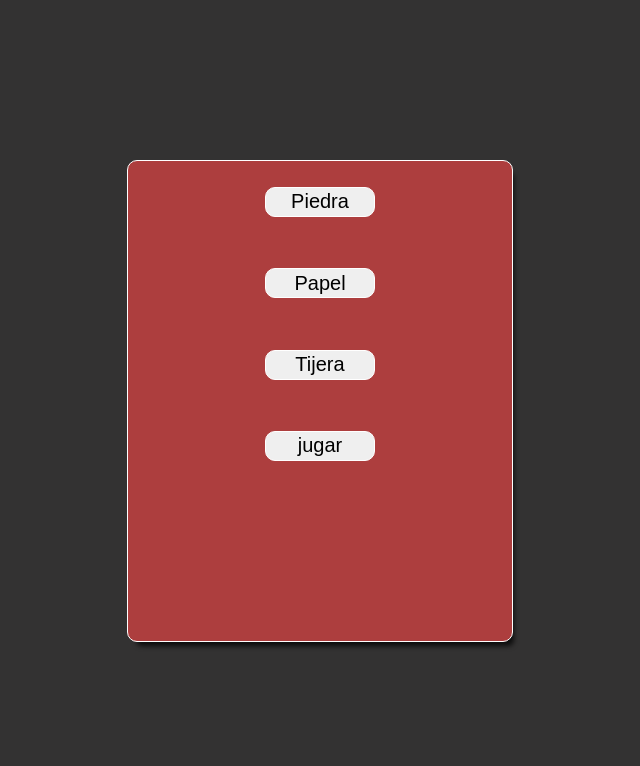
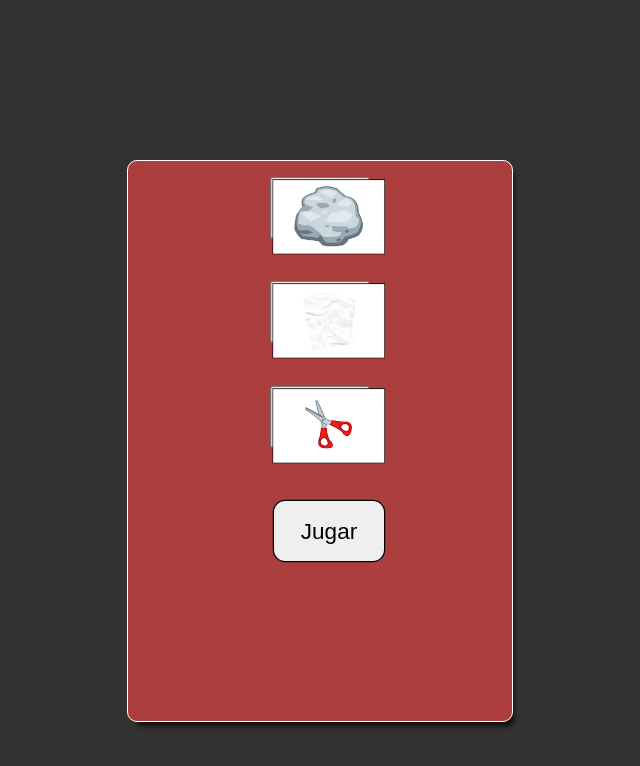
Before and after one commit to Pepi007/PiedraPapelOTijera, a plain HTML site: page index.html in a window 1280 px wide. Shown: the whole page, without its empty margins (320-960 px from the left). Drawn offline with Linux system fonts and the light colour scheme.

Commit message:
actualizacion imagenes

```diff
--- a/index.html
+++ b/index.html
@@ -13,10 +13,16 @@
 </head>
 <body>
     <div class="card">
-        <button type="submit" id="piedra">Piedra</button>
-        <button type="submit" id="papel">Papel</button>
-        <button type="submit" id="tijera">Tijera</button>
-        <button type="submit" id="jugar">jugar</button>
+        <button type="submit" id="piedra">
+            <img src="piedra.png" alt="">
+        </button>
+        <button type="submit" id="papel">
+            <img src="papel.png" alt="">
+        </button>
+        <button type="submit" id="tijera">
+            <img src="tijera.png" alt="">
+        </button>
+        <button type="submit" id="jugar">Jugar</button>
 
         <div id="eleccionUsuario"></div>
         <div id="resultado"></div>
@@ -27,6 +33,7 @@
 
 
 
+
     <script src="app.js"></script>
 </body>
 </html>
--- a/styles.css
+++ b/styles.css
@@ -1,54 +1,77 @@
-*{
+* {
   padding: 0;
   margin: 0;
   outline: 0;
 }
 
-body{
+body {
   display: grid;
   place-items: center;
   background-color: rgb(51, 50, 50);
   font-family: "Poppins", sans-serif;
 }
 
-.card{
+.card {
   margin-top: 10rem;
   display: grid;
   place-items: center;
   width: 30vw;
-    height: 60vh;
+  height: 70vh;
   background-color: rgb(173, 62, 62);
   border: 1px solid white;
   border-radius: 10px;
 
-
-    box-shadow: 5px 8px 5px -4px rgba(0,0,0,0.75);
--webkit-box-shadow: 5px 8px 5px -4px rgba(0,0,0,0.75);
--moz-box-shadow: 5px 8px 5px -4px rgba(0,0,0,0.75);
+  box-shadow: 5px 8px 5px -4px rgba(0, 0, 0, 0.75);
+  -webkit-box-shadow: 5px 8px 5px -4px rgba(0, 0, 0, 0.75);
+  -moz-box-shadow: 5px 8px 5px -4px rgba(0, 0, 0, 0.75);
 }
 
-button{
-    width: 110px;
-    height: 30px;
+#jugar {
   border-radius: 10px;
-    border: 1px solid white;
-    font-size: 20px;
-}
-button:hover{
-    background-color: grey;
+  margin-left: 18px;
+  margin-top: 10px;
+  color: black;
+  font-size: 18px;
+  width: 90px;
+
+  border: 1px solid black;
 }
 
-#resultado{
+#jugar:hover {
+  background-color: gray;
+  color: white;
+}
+
+#resultado {
   font-size: 30px;
   color: white;
 }
 
-#eleccionPc{
+#eleccionPc {
   font-size: 30px;
   color: white;
 }
 
-#eleccionUsuario{
+#eleccionUsuario {
   font-size: 30px;
   color: white;
 }
+
+button,
+img {
+  width: 90px;
+  height: 60px;
+  margin-bottom: 10px;
+}
+
+button,
+img:hover {
+  width: 80px;
+  height: 50px;
+
+  -webkit-transform: scale(1.25);
+  -moz-transform: scale(1.25);
+  -ms-transform: scale(1.25);
+  -o-transform: scale(1.25);
+  transform: scale(1.25);
+}
```
Also changed, not shown: papel.png (added), piedra.png (added), tijera.png (added). Lines whose indentation alone changed are shown as unchanged.
